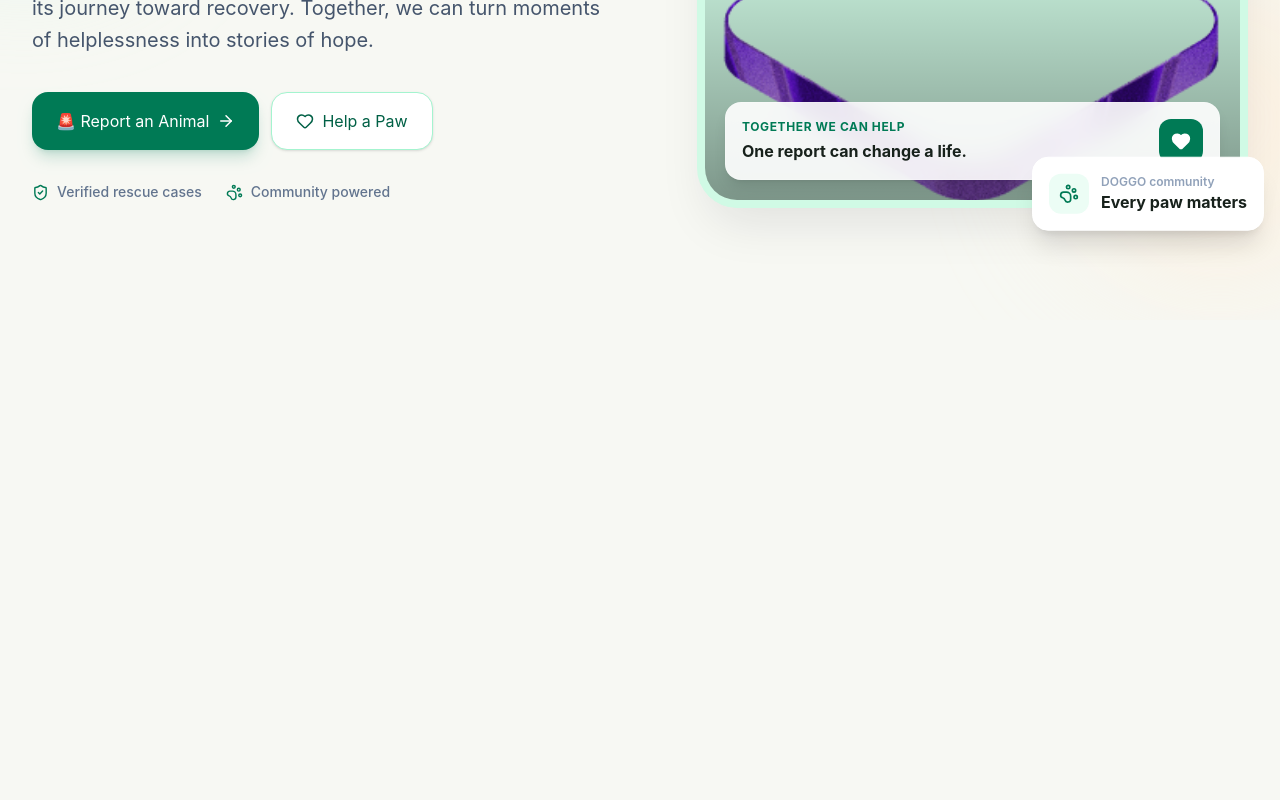
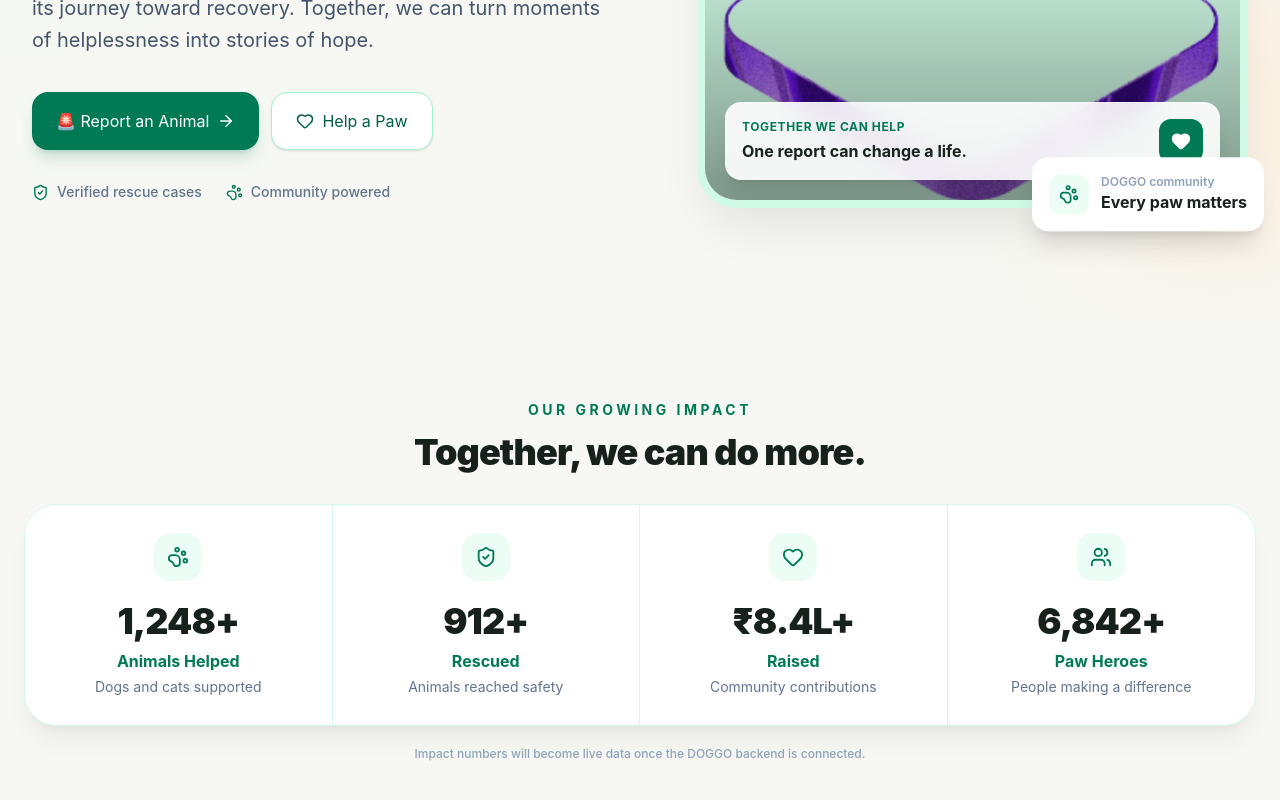
Before and after one commit to ruthwin09/DOGGO, a React (Vite) app in the folder client/: page / in a window 1280 px wide. Shown: the part 496-1296 px from the top of the page. Before the commit the page ends 816 px from the top, so only its background shows below. Built offline with nearby package versions, Linux system fonts and the light colour scheme.

Commit message:
feat: add DOGGO impact statistics

```diff
--- /dev/null
+++ b/client/src/components/ImpactStats.jsx
@@ -0,0 +1,114 @@
+import { motion } from 'framer-motion'
+import {
+  Heart,
+  PawPrint,
+  ShieldCheck,
+  Users,
+} from 'lucide-react'
+
+const stats = [
+  {
+    value: '1,248+',
+    label: 'Animals Helped',
+    description: 'Dogs and cats supported',
+    icon: PawPrint,
+  },
+  {
+    value: '912+',
+    label: 'Rescued',
+    description: 'Animals reached safety',
+    icon: ShieldCheck,
+  },
+  {
+    value: '₹8.4L+',
+    label: 'Raised',
+    description: 'Community contributions',
+    icon: Heart,
+  },
+  {
+    value: '6,842+',
+    label: 'Paw Heroes',
+    description: 'People making a difference',
+    icon: Users,
+  },
+]
+
+function ImpactStats() {
+  return (
+    <section className="relative px-6 py-16 md:py-20">
+      <div className="mx-auto max-w-7xl">
+        <motion.div
+          initial={{ opacity: 0, y: 25 }}
+          whileInView={{ opacity: 1, y: 0 }}
+          viewport={{ once: true, amount: 0.2 }}
+          transition={{ duration: 0.6 }}
+          className="mb-8 text-center"
+        >
+          <p className="text-sm font-bold uppercase tracking-[0.25em] text-emerald-700">
+            Our growing impact
+          </p>
+
+          <h2 className="mt-3 text-3xl font-black tracking-tight text-[#17211b] md:text-4xl">
+            Together, we can do more.
+          </h2>
+        </motion.div>
+
+        <div className="grid overflow-hidden rounded-[2rem] border border-emerald-100 bg-white shadow-xl shadow-slate-900/5 sm:grid-cols-2 lg:grid-cols-4">
+          {stats.map((stat, index) => {
+            const Icon = stat.icon
+
+            return (
+              <motion.div
+                key={stat.label}
+                initial={{ opacity: 0, y: 20 }}
+                whileInView={{ opacity: 1, y: 0 }}
+                viewport={{ once: true, amount: 0.2 }}
+                transition={{
+                  duration: 0.5,
+                  delay: index * 0.1,
+                }}
+                className={`group relative p-7 text-center transition-colors duration-300 hover:bg-emerald-50/60 ${
+                  index !== stats.length - 1
+                    ? 'border-b border-emerald-100 lg:border-b-0 lg:border-r'
+                    : ''
+                } ${
+                  index === 1
+                    ? 'sm:border-r-0 lg:border-r'
+                    : ''
+                }`}
+              >
+                <div className="mx-auto flex h-12 w-12 items-center justify-center rounded-2xl bg-emerald-50 text-emerald-700 transition-transform duration-300 group-hover:scale-110">
+                  <Icon size={22} />
+                </div>
+
+                <p className="mt-5 text-3xl font-black tracking-tight text-[#17211b] md:text-4xl">
+                  {stat.value}
+                </p>
+
+                <p className="mt-2 font-bold text-emerald-700">
+                  {stat.label}
+                </p>
+
+                <p className="mt-1 text-sm text-slate-500">
+                  {stat.description}
+                </p>
+              </motion.div>
+            )
+          })}
+        </div>
+
+        <motion.p
+          initial={{ opacity: 0 }}
+          whileInView={{ opacity: 1 }}
+          viewport={{ once: true }}
+          transition={{ delay: 0.3 }}
+          className="mt-5 text-center text-xs font-medium text-slate-400"
+        >
+          Impact numbers will become live data once the DOGGO backend is connected.
+        </motion.p>
+      </div>
+    </section>
+  )
+}
+
+export default ImpactStats
--- a/client/src/pages/Home.jsx
+++ b/client/src/pages/Home.jsx
@@ -1,9 +1,11 @@
 import Hero from '../components/Hero'
+import ImpactStats from '../components/ImpactStats'
 
 function Home() {
   return (
     <main>
       <Hero />
+      <ImpactStats />
     </main>
   )
 }
```
